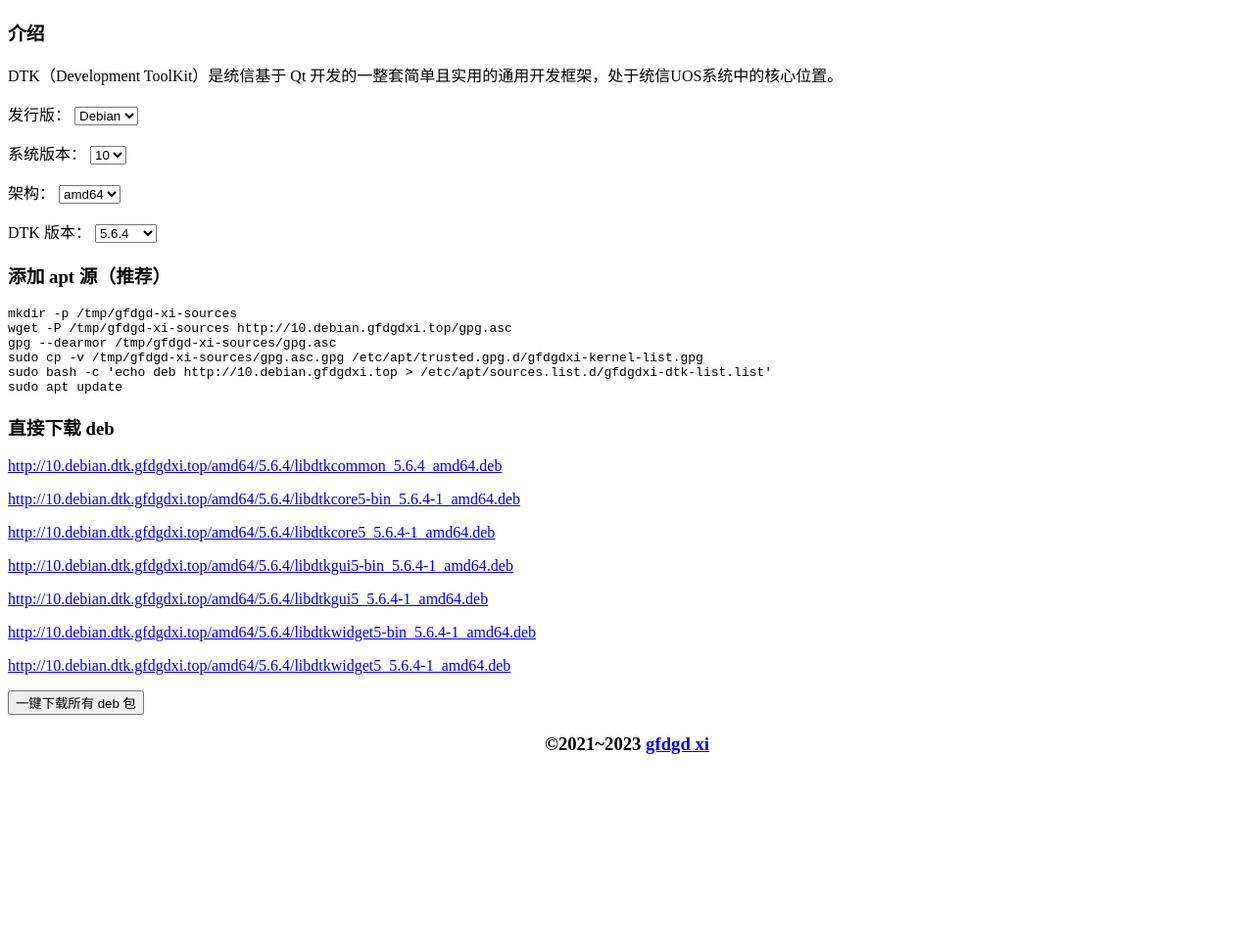
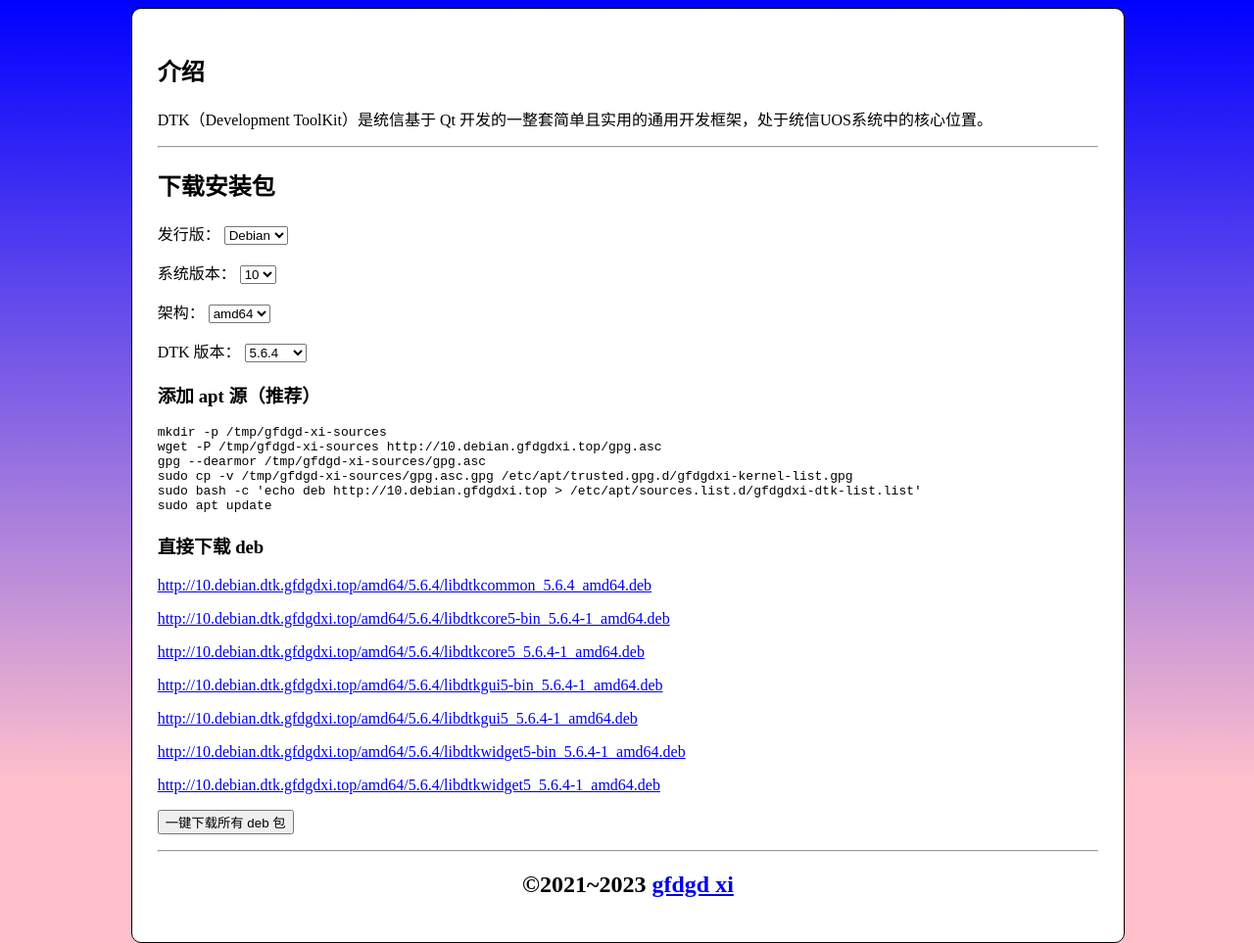
Before and after one commit to gfdgd-xi/dtk-download-website, a plain HTML site: page index.html in a window 1280 px wide. Shown: the whole page at 98% size. Before the commit the page ends 800 px from the top, so only its background shows below. Drawn offline with Linux system fonts and the light colour scheme.

Commit message:
优化UI

```diff
--- a/index.html
+++ b/index.html
@@ -1,4 +1,5 @@
 <!DOCTYPE html>
+
 <head>
     <title>dtk 下载</title>
     <meta name="viewport" content="width=device-width" initial-scale="1" />
@@ -7,6 +8,7 @@
     <meta http-equiv="content-language" content="zh-cn">
 </head>
 <style>
+
     .copyright {
         position: fixed;
         left: 0px;
@@ -16,16 +18,47 @@
         background-color: #eee;
         z-index: 9999;
     }
+
     pre {
         overflow: auto;
     }
+
+    #ShowDiv {
+        float: left;
+        width: 76%;
+        left: 10%;
+        border: 1px solid;
+        margin: auto;
+        margin-left: 10%;
+        border-radius: 10px;
+        padding: 2%;
+        background-color: white;
+    }
+    #CopyrightFrame {
+        float: left;
+        border-top-left-radius: 10px;
+        border-top-right-radius: 10px;
+        border: 1px solid;
+        margin-left: 5%;
+        width: 90%;
+    }
+    body {
+        background: linear-gradient(blue, pink);
+        background-size: 100%;
+        background-repeat: no-repeat;
+        background-color: pink;
+    }
 </style>
+
 <body onload="ChangeRelease();UpdateCopyrightInfo();">
+    <div id="ShowDiv">
         <div id="introduce">
-        <h3>介绍</h3>
+            <h2>介绍</h2>
             <p>DTK（Development ToolKit）是统信基于 Qt 开发的一整套简单且实用的通用开发框架，处于统信UOS系统中的核心位置。</p>
         </div>
+        <hr>
         <div id="download">
+            <h2>下载安装包</h2>
             <div id="choose">
                 <p>发行版：
                     <select onclick="ChangeRelease();" id="DtkRelease">
@@ -57,8 +90,11 @@
                 </div>
             </div>
         </div>
-    <div id="CopyrightFrame">
-        <h3 align="center" id="CopyrightInfo">©2021~2023 gfdgd xi</h3>
+        <hr/>
+        <h2 align="center" id="CopyrightInfo">©2021~2023 gfdgd xi</h2>
+    </div>
+    <div id="CopyrightFrame" hidden>
+
     </div>
 </body>
 <script>
@@ -199,15 +235,15 @@
             ]
         ]
     ]
-    function ChangeRelease(){
+    function ChangeRelease() {
         html = "";
-        if(document.getElementById("DtkRelease").value == "Debian"){
-            for(i = 0 ;i < debianVersion.length; i++){
+        if (document.getElementById("DtkRelease").value == "Debian") {
+            for (i = 0; i < debianVersion.length; i++) {
                 html += "<option>" + debianVersion[i] + "</option>\n";
             }
         }
-        else if(document.getElementById("DtkRelease").value == "Ubuntu"){
-            for(i = 0 ;i < ubuntuVersion.length; i++){
+        else if (document.getElementById("DtkRelease").value == "Ubuntu") {
+            for (i = 0; i < ubuntuVersion.length; i++) {
                 html += "<option>" + ubuntuVersion[i] + "</option>\n";
             }
         }
@@ -216,16 +252,16 @@
         ChangeDtkArch();
         ChangeDtkVersion();
     }
-    function ChangeDtkSystemVersion(){
+    function ChangeDtkSystemVersion() {
         html = "";
         id = document.getElementById("DtkSystemVersion").selectedIndex;
-        if(document.getElementById("DtkRelease").value == "Debian"){
-            for(i = 0; i < debianDtkArch[id].length; i++){
+        if (document.getElementById("DtkRelease").value == "Debian") {
+            for (i = 0; i < debianDtkArch[id].length; i++) {
                 html += "<option>" + debianDtkArch[id][i] + "</option>\n"
             }
         }
-        else if(document.getElementById("DtkRelease").value == "Ubuntu"){
-            for(i = 0; i < ubuntuDtkArch[id].length; i++){
+        else if (document.getElementById("DtkRelease").value == "Ubuntu") {
+            for (i = 0; i < ubuntuDtkArch[id].length; i++) {
                 html += "<option>" + ubuntuDtkArch[id][i] + "</option>\n"
             }
         }
@@ -233,32 +269,32 @@
         ChangeDtkArch();
         ChangeDtkVersion();
     }
-    function ChangeDtkArch(){
+    function ChangeDtkArch() {
         html = "";
         id = document.getElementById("DtkSystemVersion").selectedIndex;
         arch = document.getElementById("DtkArch").selectedIndex;
-        if(document.getElementById("DtkRelease").value == "Debian"){
+        if (document.getElementById("DtkRelease").value == "Debian") {
             //window.alert(debianDtkVersion[id]);
-            for(i = 0; i < debianDtkVersion[id][arch].length; i++){
+            for (i = 0; i < debianDtkVersion[id][arch].length; i++) {
                 html += "<option>" + debianDtkVersion[id][arch][i] + "</option>\n"
             }
         }
-        else if(document.getElementById("DtkRelease").value == "Ubuntu"){
-            for(i = 0; i < ubuntuDtkVersion[id][arch].length; i++){
+        else if (document.getElementById("DtkRelease").value == "Ubuntu") {
+            for (i = 0; i < ubuntuDtkVersion[id][arch].length; i++) {
                 html += "<option>" + ubuntuDtkVersion[id][arch][i] + "</option>\n"
             }
         }
         document.getElementById("DtkVersion").innerHTML = html;
         ChangeDtkVersion();
     }
-    function ChangeDtkVersion(){
+    function ChangeDtkVersion() {
         html = "";
         id = document.getElementById("DtkSystemVersion").selectedIndex;
         arch = document.getElementById("DtkArch").selectedIndex;
         dtkVersion = document.getElementById("DtkVersion").selectedIndex;
 
-        if(document.getElementById("DtkRelease").value == "Debian"){
-            for(i = 0; i < debianDtkDownloadUrl[id][arch][dtkVersion].length; i++){
+        if (document.getElementById("DtkRelease").value == "Debian") {
+            for (i = 0; i < debianDtkDownloadUrl[id][arch][dtkVersion].length; i++) {
                 html += "<p><a href='" + debianDtkDownloadUrl[id][arch][dtkVersion][i] + "'>" + debianDtkDownloadUrl[id][arch][dtkVersion][i] + "</a></p>\n"
             }
             downloadAllFunction = 'DownloadAll(debianDtkDownloadUrl[document.getElementById("DtkSystemVersion").selectedIndex][document.getElementById("DtkArch").selectedIndex][document.getElementById("DtkVersion").selectedIndex]);';
@@ -269,8 +305,8 @@ sudo cp -v /tmp/gfdgd-xi-sources/gpg.asc.gpg /etc/apt/trusted.gpg.d/gfdgdxi-kern
 sudo bash -c 'echo deb http://` + debianVersion[id] + `.debian.gfdgdxi.top > /etc/apt/sources.list.d/gfdgdxi-dtk-list.list'
 sudo apt update`;
         }
-        else if(document.getElementById("DtkRelease").value == "Ubuntu"){
-            for(i = 0; i < ubuntuDtkDownloadUrl[id][arch][dtkVersion].length; i++){
+        else if (document.getElementById("DtkRelease").value == "Ubuntu") {
+            for (i = 0; i < ubuntuDtkDownloadUrl[id][arch][dtkVersion].length; i++) {
                 html += "<p><a href='" + ubuntuDtkDownloadUrl[id][arch][dtkVersion][i] + "'>" + ubuntuDtkDownloadUrl[id][arch][dtkVersion][i] + "</a></p>\n"
             }
             downloadAllFunction = 'DownloadAll(ubuntuDtkDownloadUrl[document.getElementById("DtkSystemVersion").selectedIndex][document.getElementById("DtkArch").selectedIndex][document.getElementById("DtkVersion").selectedIndex]);';
@@ -285,12 +321,12 @@ sudo apt update`;
 
         document.getElementById("DownloadUrl").innerHTML = html;
     }
-    function DownloadAll(lists){
-        for(i = 0; i < lists.length; i++){
+    function DownloadAll(lists) {
+        for (i = 0; i < lists.length; i++) {
             window.open(lists[i]);
         }
     }
-    function UpdateCopyrightInfo(){
+    function UpdateCopyrightInfo() {
         var d = new Date();
         document.getElementById("CopyrightInfo").innerHTML = "©2021~" + d.getFullYear() + " <a href='https://gitee.com/gfdgd-xi'>gfdgd xi</a>";
     }
```
Lines whose indentation alone changed are shown as unchanged.
